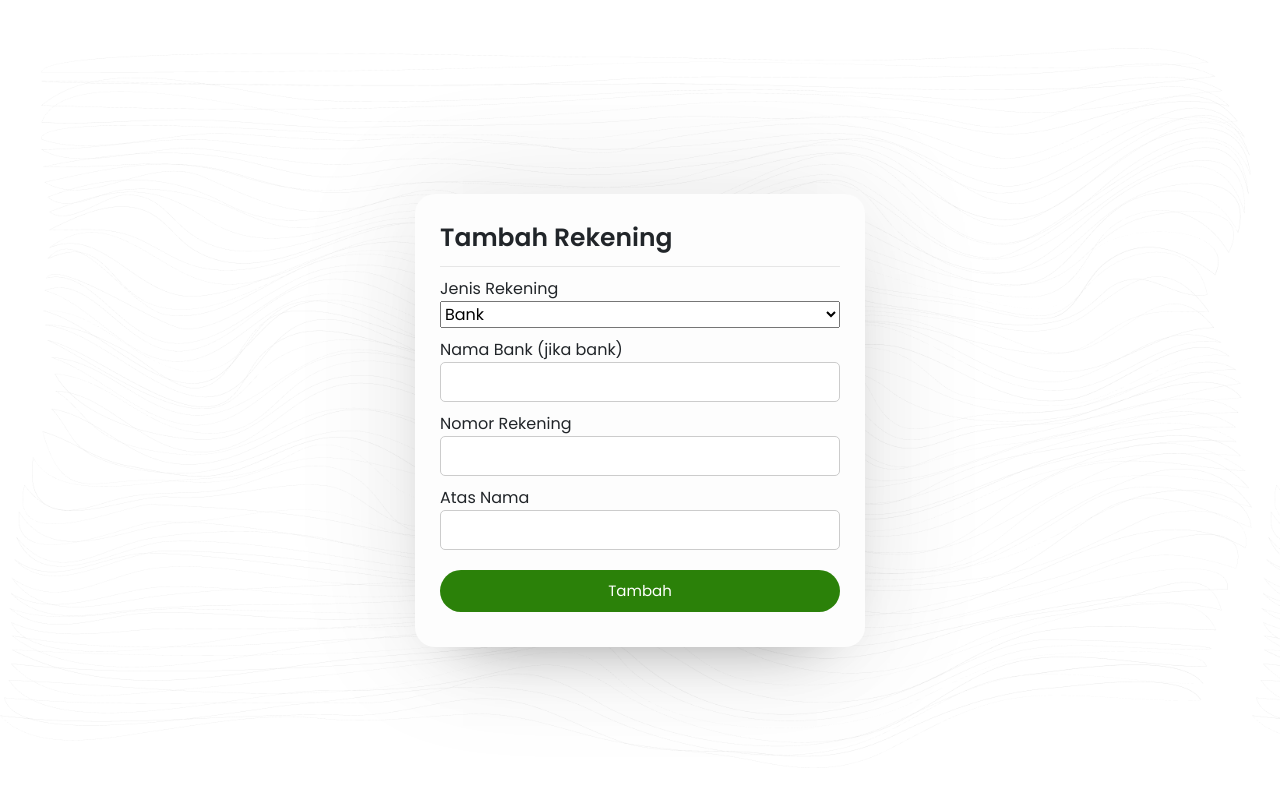
After one commit to kyrozepto/petanipintar, a PHP site: page /add-rekening.php in a window 1280 px wide. The commit adds this page. Run offline with PHP 8.4, Linux system fonts and the light colour scheme; the visitor is signed in with stand-in values (Sample User, id 1); some web fonts are replaced.

Commit message:
fungsi rekening, stable 	new file:   add-rekening.php 	modified:   edit-profile.php 	new file:   edit-rekening.php 	modified:   php/fungsi-batal-sewa.php 	new file:   php/fungsi-hapus-rekening.php 	modified:   profile.php 	modified:   riwayat-pembayaran.php 	modified:   sql/petanipintar_db.sql

```diff
--- /dev/null
+++ b/add-rekening.php
@@ -0,0 +1,101 @@
+<?php
+session_start();
+
+include("php/config.php");
+if (!isset($_SESSION['valid'])) {
+    header("Location: index.php");
+}
+
+?>
+
+
+<!DOCTYPE html>
+<html>
+
+<head>
+    <meta charset="UTF-8">
+    <meta name="viewport" content="width=device-width, initial-scale=1.0">
+    <title>PetaniPintar - Tambah Rekening</title>
+    <link rel="stylesheet" href="css/bootstrap.min.css">
+    <link rel="stylesheet" href="css/login.css">
+</head>
+
+<body class="body-fixed">
+    <header class="site-header">
+       </header>
+
+    <div id="viewport">
+        <div id="js-scroll-content">
+            <div class="repeat-img" style="background-image: url(image/pattern1_background.png);">
+                <div section="main-banner">
+                    <div class="sec-wp">
+                        <div class="box-container mt-5">
+                        <div class="box form-box">
+                            <?php
+                                if (isset($_POST['submit'])) {
+                                    $id_user = $_SESSION['id'];
+                                    $jenis_rekening = $_POST['jenis_rekening'];
+                                    $nama_bank = $_POST['nama_bank'];
+                                    $nomor_rekening = $_POST['nomor_rekening'];
+                                    $atas_nama = $_POST['atas_nama'];
+
+                                    $insert_query = mysqli_query($con, "INSERT INTO rekening_pemilik (id_user, jenis_rekening, nama_bank, nomor_rekening, atas_nama)
+                                                                            VALUES ('$id_user', '$jenis_rekening', '$nama_bank', '$nomor_rekening', '$atas_nama')")
+                                                                            or die("Error occurred");
+
+                                    if ($insert_query) {
+                                        echo "<div class='message'>
+                                                <h5><b>Rekening berhasil ditambahkan!</b></h5>
+                                              </div> <br>";
+                                        echo "<a href='profile.php'><center><button class='signin'>Kembali ke Profil</button></center>";
+                                    }
+                                } else {
+                                    ?>
+                                    <header>Tambah Rekening</header>
+                                    <form action="" method="post">
+                                        <div class="field input">
+                                            <label for="jenis_rekening">Jenis Rekening</label>
+                                            <select name="jenis_rekening" id="jenis_rekening" autocomplete="off" required>
+                                                <option value="Bank">Bank</option>
+                                                <option value="E-Wallet">E-Wallet</option>
+                                            </select>
+                                        </div>
+
+                                        <div class="field input">
+                                            <label for="nama_bank">Nama Bank (jika bank)</label>
+                                            <input type="text" name="nama_bank" id="nama_bank" autocomplete="off">
+                                        </div>
+
+                                        <div class="field input">
+                                            <label for="nomor_rekening">Nomor Rekening</label>
+                                            <input type="text" name="nomor_rekening" id="nomor_rekening" autocomplete="off" required>
+                                        </div>
+
+                                        <div class="field input">
+                                            <label for="atas_nama">Atas Nama</label>
+                                            <input type="text" name="atas_nama" id="atas_nama" autocomplete="off" required>
+                                        </div>
+
+                                        <div class="field">
+                                            <input type="submit" class="btn" name="submit" value="Tambah" autocomplete="off" required>
+                                        </div>
+                                    </form>
+                                    <?php
+                                }
+                            ?>
+                            </div>
+                        </div>
+                    </div>
+                </div>
+            </div>
+        </div>
+    </div>
+    <script src="js/bootstrap.min.js"></script>
+    <script src="js/jquery-3.7.1.min.js"></script>
+    <script src="js/jquery.mixitup.min.js"></script>
+    <script src="js/swiper-bundle.min.js"></script>
+    <script src="js/gsap.min.js"></script>
+    <script src="main.js"></script>
+</body>
+
+</html>
--- a/edit-profile.php
+++ b/edit-profile.php
@@ -67,7 +67,7 @@
                                     echo "<div class='message'>
                                         <h5><b>Profil Diperbarui!</b></h5>
                                     </div> <br>";
-                                    echo "<a href='profile.php'><center><button class='signin'>Kembali ke Profil Akun</button></center>";
+                                    echo "<a href='profile.php'><center><button class='signin'>Kembali ke Profil</button></center>";
 
                                 }
                             }else{
--- a/menu.php
+++ b/menu.php
@@ -41,7 +41,7 @@
                                 <li><a href="#">Forum</a></li>
                                 <li>
                                     <button onclick="window.location.href='profile.php'" class="signin">Profil Akun</button>
-                                    <button onclick="window.location.href='login.php'" class="signup">Sign Out</button>
+                                    <button onclick="if(confirm('Apakah Anda yakin ingin keluar?')){window.location.href='login.php';}" class="signup">Sign Out</button>
                                 </li>
                             </ul>
                         </nav>
--- a/php/fungsi-batal-sewa.php
+++ b/php/fungsi-batal-sewa.php
@@ -3,7 +3,7 @@ session_start();
 
 include("config.php");
 if(!isset($_SESSION['valid'])){
-     header("Location: index.php");
+     header("Location: ../index.php");
 }
 
 if (isset($_GET['id'])) {
--- a/program-pupuk-subsidi.php
+++ b/program-pupuk-subsidi.php
@@ -42,7 +42,7 @@
                                 <li><a href="#">Forum</a></li>
                                 <li>
                                     <button onclick="window.location.href='profile.php'" class="signin">Profil Akun</button>
-                                    <button onclick="window.location.href='login.php'" class="signup">Sign Out</button>
+                                    <button onclick="if(confirm('Apakah Anda yakin ingin keluar?')){window.location.href='login.php';}" class="signup">Sign Out</button>
                                 </li>
                             </ul>
                         </nav>
--- a/program-sewa-alat.php
+++ b/program-sewa-alat.php
@@ -43,7 +43,7 @@
                                 <li><a href="#">Forum</a></li>
                                 <li>
                                     <button onclick="window.location.href='profile.php'" class="signin">Profil Akun</button>
-                                    <button onclick="window.location.href='login.php'" class="signup">Sign Out</button>
+                                    <button onclick="if(confirm('Apakah Anda yakin ingin keluar?')){window.location.href='login.php';}" class="signup">Sign Out</button>
                                 </li>
                             </ul>
                         </nav>
--- a/program-tanam.php
+++ b/program-tanam.php
@@ -44,7 +44,7 @@
                                 <li><a href="#">Forum</a></li>
                                 <li>
                                     <button onclick="window.location.href='profile.php'" class="signin">Profil Akun</button>
-                                    <button onclick="window.location.href='login.php'" class="signup">Sign Out</button>
+                                    <button onclick="if(confirm('Apakah Anda yakin ingin keluar?')){window.location.href='login.php';}" class="signup">Sign Out</button>
                                 </li>
                             </ul>
                         </nav>
--- a/riwayat-pembayaran.php
+++ b/riwayat-pembayaran.php
@@ -80,7 +80,7 @@
                                     if ($result_riwayat->num_rows > 0) {
                                         while ($row_sewa = $result_riwayat->fetch_assoc()) {
                                             $id_alat = $row_sewa['id_alat'];
-                                            $id_sewa = $row_sewa['id']; // Mendapatkan ID sewa
+                                            $id_sewa = $row_sewa['id'];
                                             $sql_alat = "SELECT * FROM alat WHERE id = $id_alat";
                                             $result_alat = $con->query($sql_alat);
                                             $row_alat = $result_alat->fetch_assoc();
@@ -90,7 +90,7 @@
                                             echo '<h5 class="card-title">';
                                             echo '<span>' . $row_alat['nama'] . '</span>';
                                             if ($row_sewa['status_pembayaran'] == 'Belum Dibayar' || $row_sewa['status_pembayaran'] == 'Menunggu Konfirmasi') {
-                                                echo '<a href="php/fungsi-batal-sewa.php?id=' . $id_sewa . '" class="add-alt">Batal</a>';
+                                                echo '<a href="php/fungsi-batal-sewa.php?id=' . $id_sewa . '" class="add-alt" onclick="return confirm(\'Apakah Anda yakin ingin membatalkan pemesanan ini?\')">Batal</a>';
                                             }
                                             echo '</h5>';
                                             echo '<hr>';
--- a/sql/petanipintar_db.sql
+++ b/sql/petanipintar_db.sql
@@ -69,7 +69,7 @@ CREATE TABLE rekening_pemilik (
     id_user INT NOT NULL,
     jenis_rekening ENUM('Bank', 'E-Wallet') NOT NULL,
     nama_bank VARCHAR(255),
-    nomor_rekening VARCHAR(255) NOT NULL,
+    nomor_rekening VARCHAR(12) NOT NULL,
     atas_nama VARCHAR(255) NOT NULL,
     FOREIGN KEY (id_user) REFERENCES users(id)
 );
```
Also changed, not shown: edit-rekening.php (added, +142 -0 lines), php/fungsi-hapus-rekening.php (added, +28 -0 lines), profile.php (+48 -3 lines).
